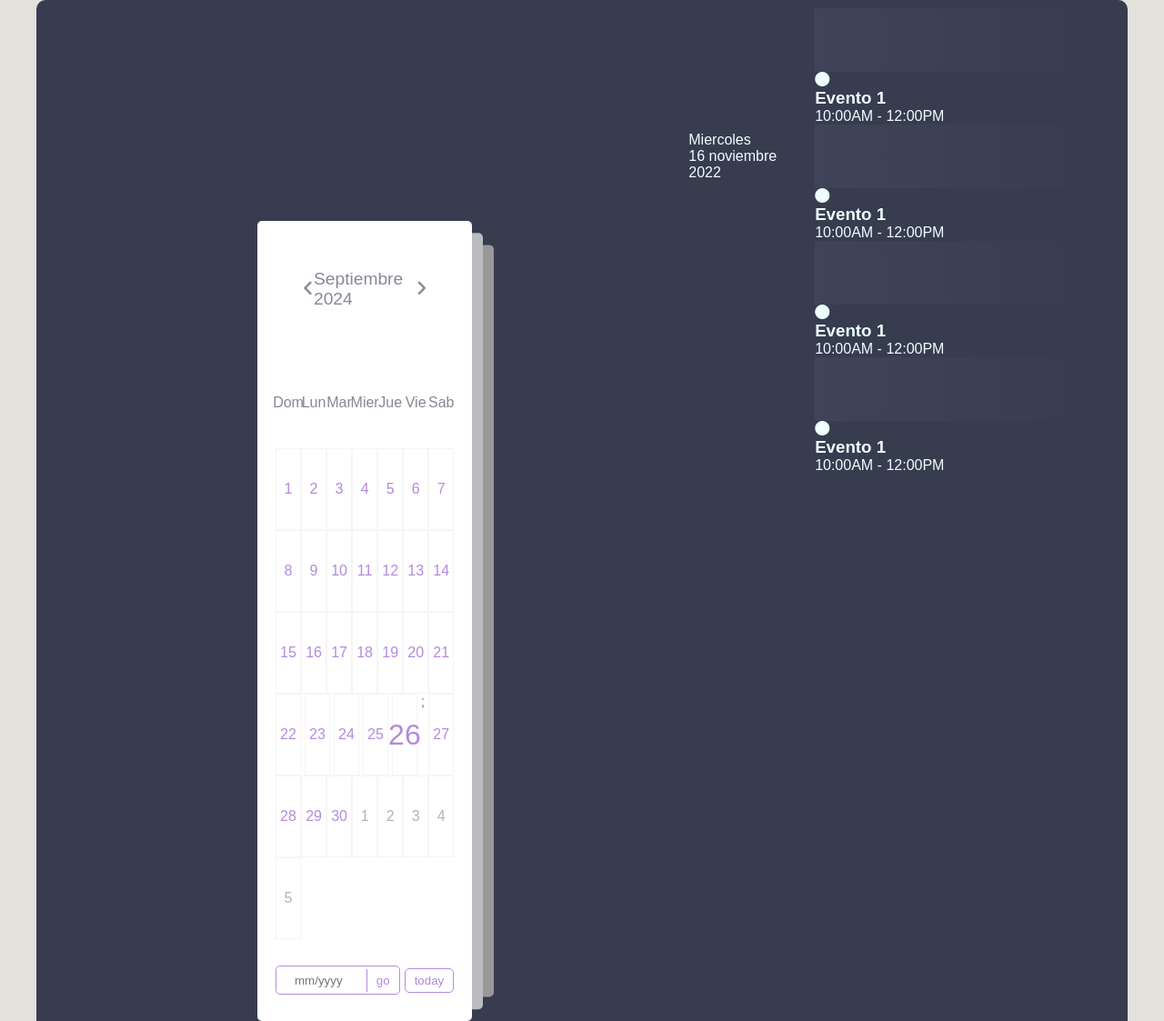
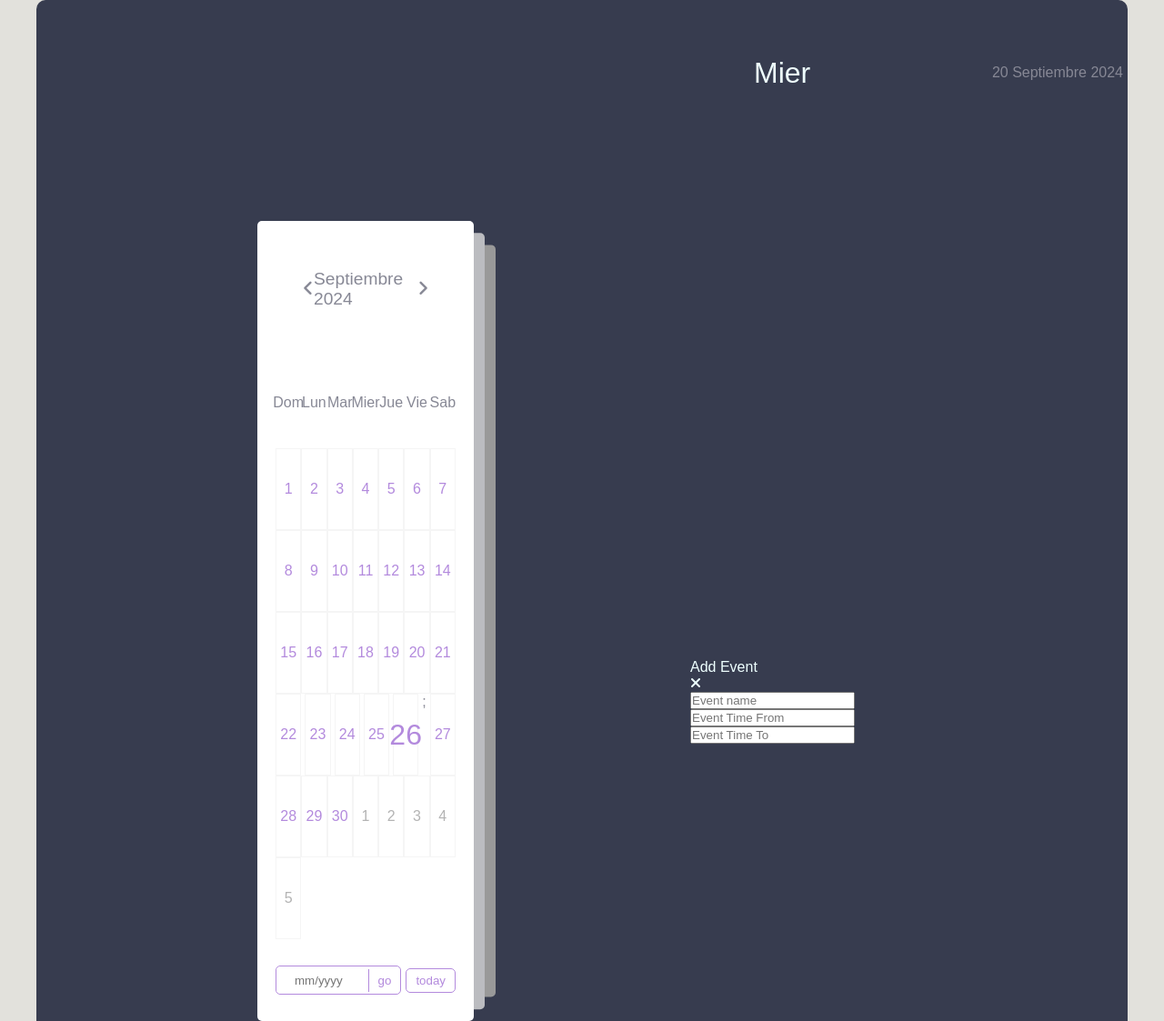
Before and after one commit to ludmiyula/Gestor-de-Puntos, a plain HTML site: page index.html in a window 1280 px wide. Shown: the top 1123 px of the page at 91% size. Drawn offline with Linux system fonts and the light colour scheme.

Commit message:
mas codigo

```diff
--- a/index.html
+++ b/index.html
@@ -77,40 +77,68 @@
              </div>
           </div>
           <div class="right">
-            <div class="today-date"></div>
-            <div class="event_day">Miercoles</div>
-            <div class="event-date">16 noviembre 2022</div>
-          </div>
+            <div class="today-date">
+            <div class="event-day">Mier</div>
+            <div class="event-date">20 septiembre 2024</div>
+            </div>
            <div class="events">
-             <div class="event"></div>
+          <!--   <div class="event">
                 <div class="title">
                     <i class="fas fa-circle"></i>
                     <h3 class="event-title">Evento 1 </h3>
                 </div>
                 <div class="event-time">10:00AM - 12:00PM</div>
-
-             <div class="event"></div>
+             </div>
+             <div class="event">
                 <div class="title">
                     <i class="fas fa-circle"></i>
                     <h3 class="event-title">Evento 1 </h3>
                 </div>
                 <div class="event-time">10:00AM - 12:00PM</div>
-             <div class="event"></div>
+             </div>
+             <div class="event">
                 <div class="title">
                     <i class="fas fa-circle"></i>
                     <h3 class="event-title">Evento 1 </h3>
                 </div>
                 <div class="event-time">10:00AM - 12:00PM</div>
-
-             <div class="event"></div>
+             </div>
+             <div class="event">
                 <div class="title">
                     <i class="fas fa-circle"></i>
                     <h3 class="event-title">Evento 1 </h3>
                 </div>
                 <div class="event-time">10:00AM - 12:00PM</div>
-           </div>
+             </div>
+           </div>-->
         </div>
-      <!--<div id="point-input">
+        <div class=" add-event-wrapper">
+            <div class="add-event-header">
+                <div class="title"> Add Event</div>
+                <i class="fas fa-times close"></i>
+            </div>
+            <div class="add-event-body">
+                <div class="add-event-input">
+                    <input
+                    type="text"
+                    placeholder="Event name"
+                    class="event-name" />
+                </div>
+                <div class="add-event-input">
+                    <input
+                     type="text"
+                     placeholder="Event Time From"
+                     class="event-time-from" />
+                </div>
+                <div class="add-event-input">
+                    <input
+                    type="text"
+                    placeholder="Event Time To"
+                    class="event-time-to" />
+                </div>
+            </div>
+        </div>
+     <!-- <div id="point-input">
     <h2>Registrar Puntos: <span id="selected-date">Selecciona una fecha</span></h2>
    <input type="number" id="points" placeholder="Ingresa los puntos">
    <button onclick="addPoints()">Añadir Puntos</button>
--- a/styles.css
+++ b/styles.css
@@ -26,7 +26,7 @@ border-radius: 10px;
 background-color: #373c4f;
 }
 .left {
-    width: 70%;
+    width: 60%;
     padding: 20%;
 }
 .calendar {
@@ -225,7 +225,7 @@ background-color: #373c4f;
     align-items: center;
     justify-content: space-between;
     padding-left: 70px;
-    margin-top: 50px;
+    margin-top: 30px;
     margin-bottom:  20px;
     text-transform: capitalize;
 }
@@ -234,8 +234,8 @@ background-color: #373c4f;
     font-weight: 500;
 }
 .today-date .event-date{
-    font-size: 1 rem;
-    font-weight: 400;
+    font-size: 1rem;
+    font-weight: 500;
     color: #878895;
 }
 .events {
@@ -290,5 +290,22 @@ background-color: #373c4f;
     font-size: 0.8rem;
     font-weight: 400;
     color: #878895;
+    margin-left: 15px;
     pointer-events: none;
 }
+.event::after{
+    content: " √";
+    position: absolute;
+    top: 50%;
+    right: 0;
+    font-size: 3rem;
+    display: none;
+    align-items: center;
+    justify-content: center;
+    opacity: 0.3;
+    color: var(--primary-clr);
+    transform: translateY(-50%);
+}
+.event:hover::after {
+    display: flex;
+}
```
